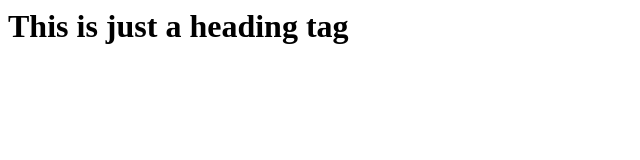
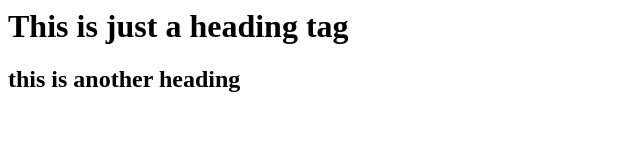
Before and after one commit to codeseed-e-learning/HTML, a plain HTML site: page index.html in a window 1280 px wide. Shown: the whole page, without its empty margins (0-640 px from the left). Drawn offline with Linux system fonts and the light colour scheme.

Commit message:
Update index.html

```diff
--- a/index.html
+++ b/index.html
@@ -4,5 +4,6 @@
   </head>
   <body>
     <h1> This is just a heading tag </h1>
+    <h2> this is another heading </h2>
   </body>
 </html>
```
